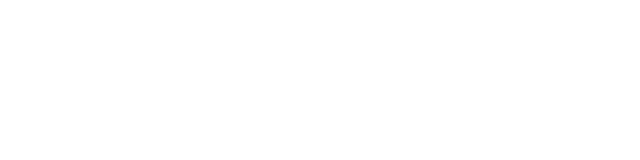
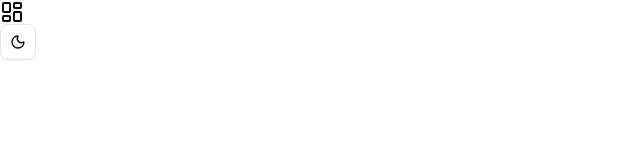
Before and after one commit to reportJNG/Ledgerly, a Next.js app: page / in a window 1280 px wide. Shown: the top 160 px of the page, without its empty margins (0-640 px from the left). Built offline with nearby package versions, Linux system fonts and the light colour scheme.

Commit message:
starting sign up web page as first page for this app

```diff
--- a/app/Frontend/Pages/Signup.tsx
+++ b/app/Frontend/Pages/Signup.tsx
@@ -0,0 +1,22 @@
+"use client";
+
+import { LayoutDashboard } from "lucide-react";
+import { ThemeToggle } from "../components/Myui/Themetoggle";
+
+export default function Singup() {
+  return (
+    <div>
+      <header>
+        {/**left */}
+        <div>
+          <LayoutDashboard />
+        </div>
+
+        {/**right */}
+        <div>
+          <ThemeToggle />
+        </div>
+      </header>
+    </div>
+  );
+}
--- a/app/Frontend/components/Myui/Themetoggle.tsx
+++ b/app/Frontend/components/Myui/Themetoggle.tsx
@@ -13,6 +13,7 @@ export function ThemeToggle() {
       size="icon"
       onClick={() => setTheme(theme === "dark" ? "light" : "dark")}
       aria-label={`Switch to ${theme === "dark" ? "light" : "dark"} mode`}
+      className=" cursor-pointer "
     >
       <Sun className="h-5 w-5 hidden dark:block" />
       <Moon className="h-5 w-5 dark:hidden" />
--- a/app/page.tsx
+++ b/app/page.tsx
@@ -1,3 +1,4 @@
+import Singup from "./Frontend/Pages/Signup";
 export default function Home() {
-  return <div></div>;
+  return <Singup />;
 }
```
